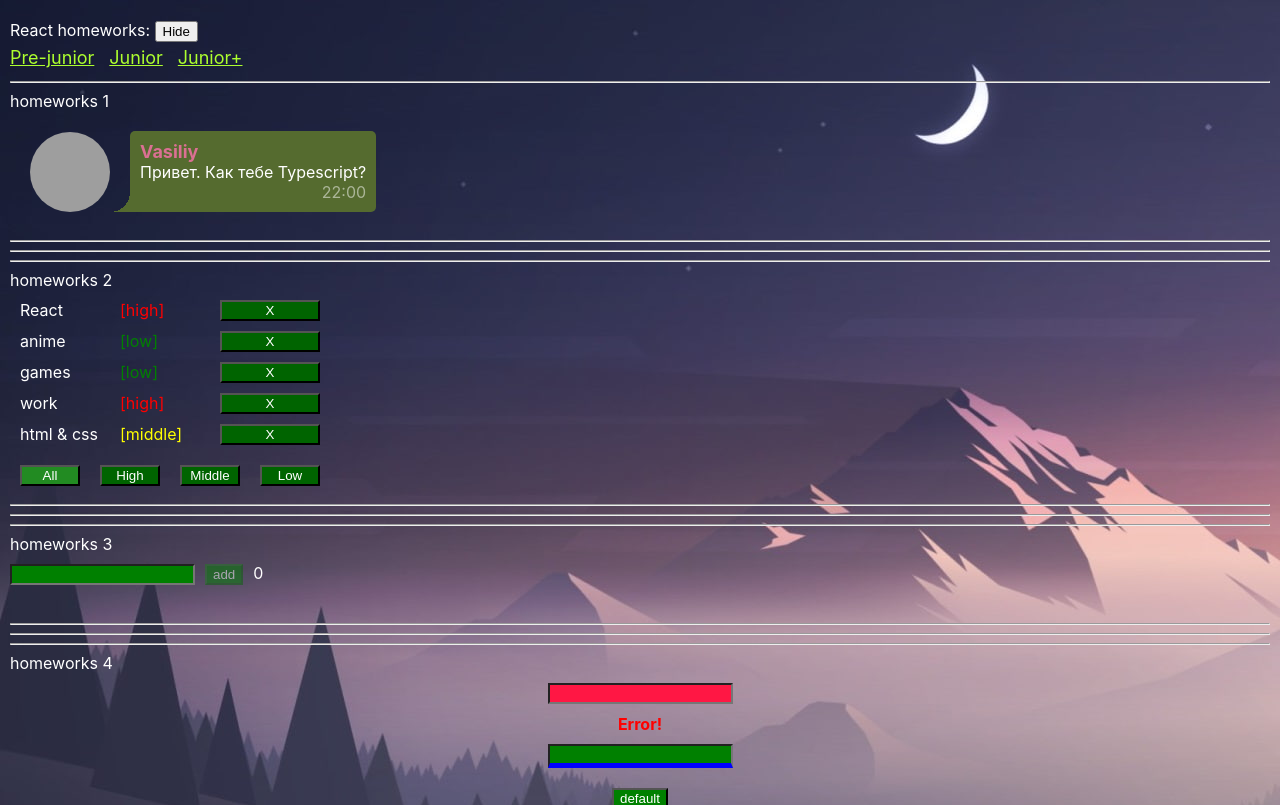
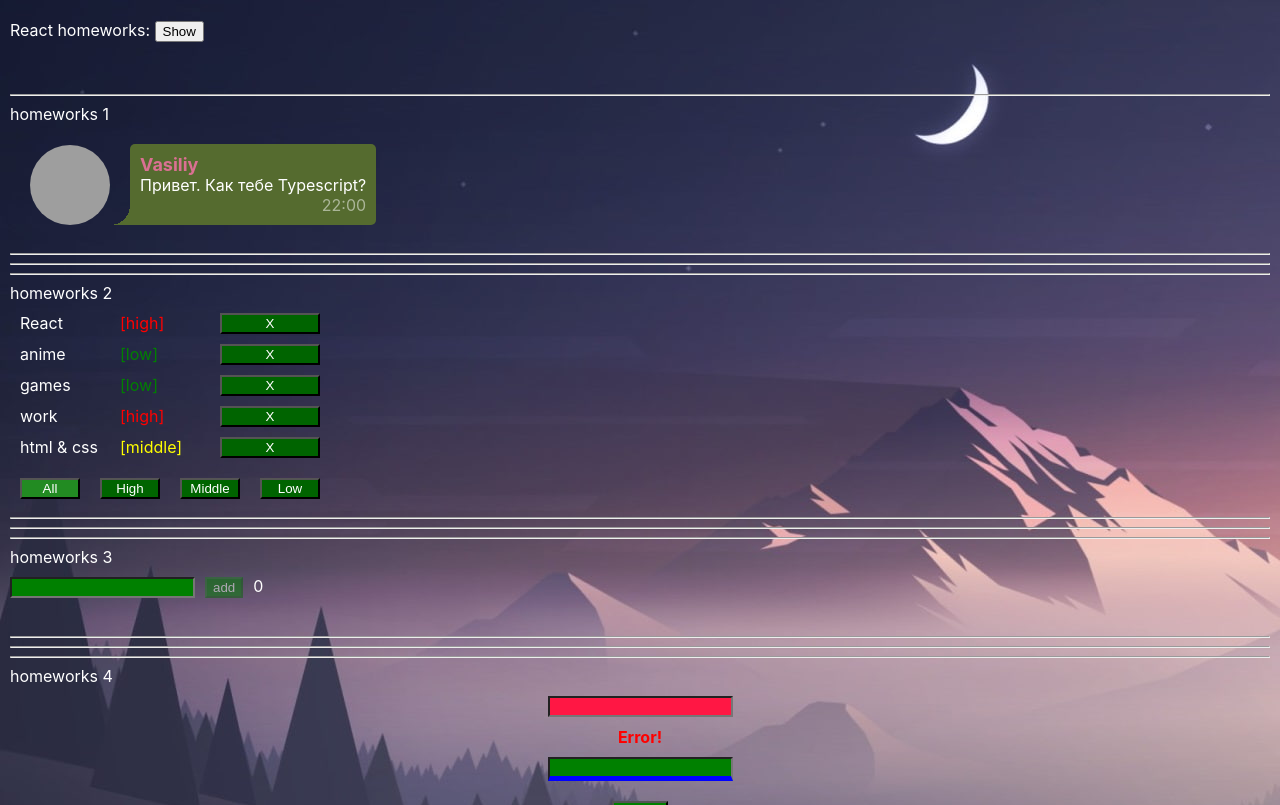
Before and after one commit to KirillProgMaster/ig_home_project, a React (Create React App) app: page /#/pre-junior in a window 1280 px wide. Shown: the top 805 px of the page. Built offline with nearby package versions, Linux system fonts and the light colour scheme; grey boxes are pictures that could not be loaded.

Commit message:
Active Navbar

```diff
--- a/src/p2-homeworks/h5/Header.tsx
+++ b/src/p2-homeworks/h5/Header.tsx
@@ -2,7 +2,7 @@ import React, {useState} from 'react'
 import {NavLink} from 'react-router-dom'
 import s from './Pages.module.css'
 function Header() {
-    let[condition, setCondition] = useState<boolean>(true)
+    let[condition, setCondition] = useState<boolean>(false)
     const changeCondition = () =>{
         setCondition(!condition)
         // alert(condition)
@@ -10,10 +10,13 @@ function Header() {
     return (
         <>
             <div>React homeworks: <button onClick={changeCondition}>{condition ?<span>Hide</span> : <span>Show</span>}</button></div>
-            <div className={condition ? s.header : s.activeHeader}>
-                <div className={s.headerItem}><NavLink to={'/pre-junior'}>Pre-junior</NavLink></div>
-                <div className={s.headerItem}><NavLink to={'/junior'}>Junior</NavLink></div>
-                <div className={s.headerItem}><NavLink to={'/junior+'}>Junior+</NavLink></div>
+            <div className={s.header}>
+                <ul className={condition ? s.activeHeader : s.nonActiveHeader}>
+                    <li className={s.headerItem}><NavLink to={'/pre-junior'}>Pre-junior</NavLink></li>
+                    <li className={s.headerItem}><NavLink to={'/junior'}>Junior</NavLink></li>
+                    <li className={s.headerItem}><NavLink to={'/junior+'}>Junior+</NavLink></li>
+                </ul>
+                {/*<button onClick={changeCondition}>{condition ?<span>Hide</span> : <span>Show</span>}</button>*/}
             </div>
         </>
 
--- a/src/p2-homeworks/h5/Pages.module.css
+++ b/src/p2-homeworks/h5/Pages.module.css
@@ -1,21 +1,33 @@
-.header, .activeHeader{
+.header{
     display: flex;
-    /*display: none;*/
-    /*transform: translate(0, -100%);*/
-    /*z-index:-1;*/
+
+}
+.nonActiveHeader, .activeHeader{
+    display: flex;
+    list-style: none;
+    min-height: 24px;
+    padding:0;
+    margin:10px 0;
+    /*flex: 0 0 auto;*/
 }
 .activeHeader{
-    transform: translate(-100%, 0);
-    /*display: none;*/
+    transition: all .4s;
+    /*transform: translateY(0);*/
+    transform: translateX(0);
 }
-.header a{
+.nonActiveHeader{
+    /*transform: translateY(-200%);*/
+    transform: translateX(-100%);
+    transition: all .7s;
+}
+.header li>a{
     color:greenyellow;
     font-size: 18px;
 }
 .headerItem{
-    padding: 5px 15px 5px 0;
+    margin: 0 15px 0 0;
 }
-
+/*-------------------------------------------------------------------------------------------------*/
 .errorPage{
     height: 100vh;
     display: flex;
```
